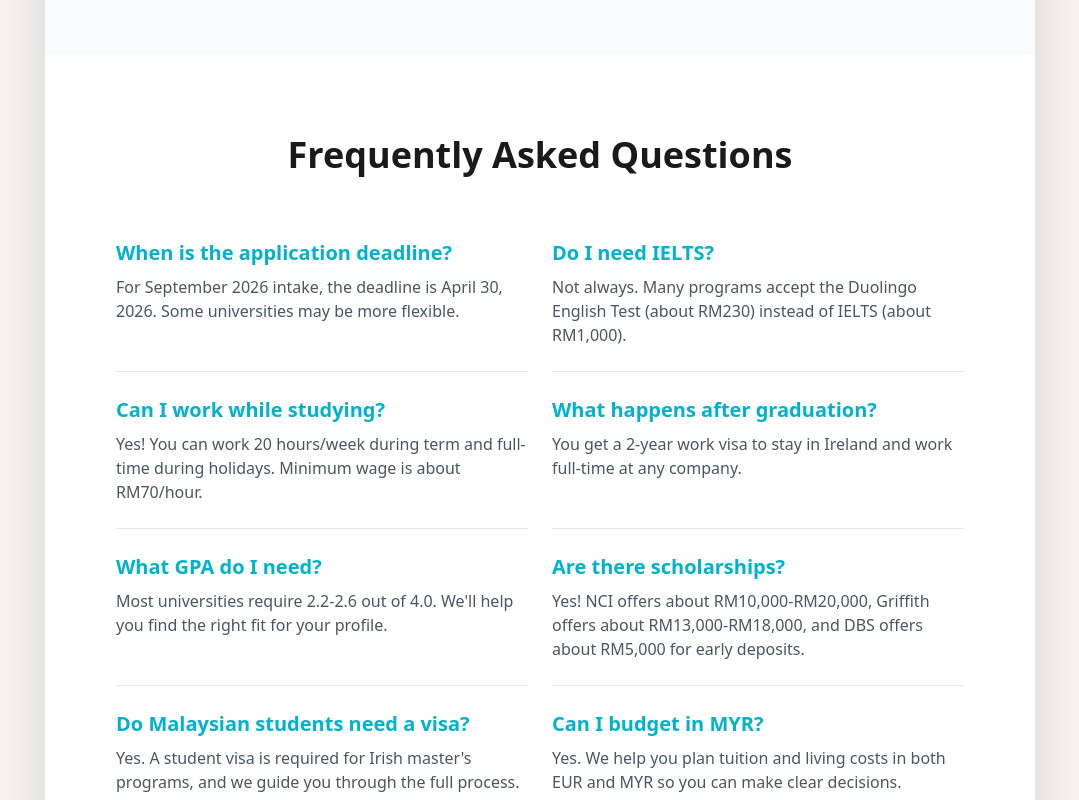
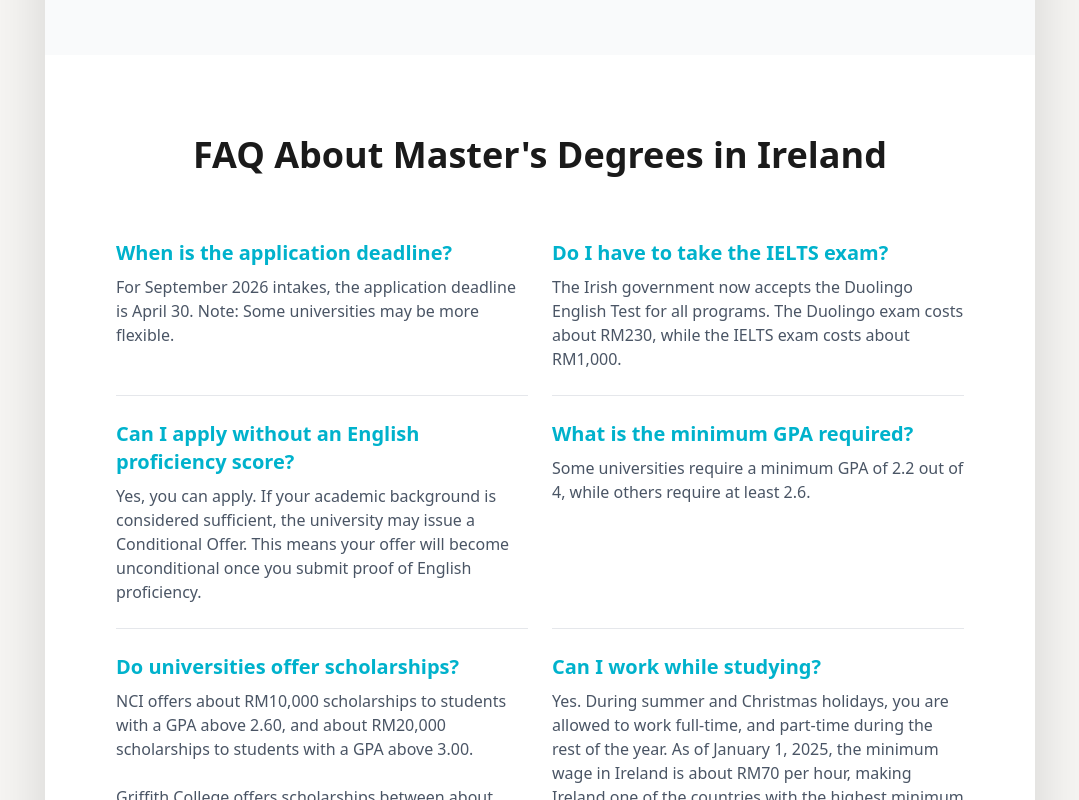
Before and after one commit to gezmakan/educationireland, a Next.js app: page / in a window 1280 px wide. Shown: the part 5520-6320 px from the top of the page, without its empty margins (100-1179 px from the left). Built offline with nearby package versions, Linux system fonts and the light colour scheme.

Commit message:
finalizing the page

```diff
--- a/app/page.tsx
+++ b/app/page.tsx
@@ -530,28 +530,55 @@ export default function Page() {
       <section className="py-20 bg-white">
         <div className="max-w-4xl mx-auto px-6">
           <h2 className="text-3xl md:text-4xl font-black text-center mb-16">
-            Frequently Asked Questions
+            FAQ About Master&apos;s Degrees in Ireland
           </h2>
 
           <div className="grid gap-6 md:grid-cols-2">
             {[
-              { q: "When is the application deadline?", a: "For September 2026 intake, the deadline is April 30, 2026. Some universities may be more flexible." },
-              { q: "Do I need IELTS?", a: "Not always. Many programs accept the Duolingo English Test (about RM230) instead of IELTS (about RM1,000)." },
-              { q: "Can I work while studying?", a: "Yes! You can work 20 hours/week during term and full-time during holidays. Minimum wage is about RM70/hour." },
-              { q: "What happens after graduation?", a: "You get a 2-year work visa to stay in Ireland and work full-time at any company." },
-              { q: "What GPA do I need?", a: "Most universities require 2.2-2.6 out of 4.0. We'll help you find the right fit for your profile." },
               {
-                q: "Are there scholarships?",
-                a: "Yes! NCI offers about RM10,000-RM20,000, Griffith offers about RM13,000-RM18,000, and DBS offers about RM5,000 for early deposits.",
+                q: "When is the application deadline?",
+                a: "For September 2026 intakes, the application deadline is April 30. Note: Some universities may be more flexible.",
               },
-              { q: "Do Malaysian students need a visa?", a: "Yes. A student visa is required for Irish master's programs, and we guide you through the full process." },
-              { q: "Can I budget in MYR?", a: "Yes. We help you plan tuition and living costs in both EUR and MYR so you can make clear decisions." },
-              { q: "What's the visa refusal rate?", a: "Zero. None of our Master's students have ever been refused a visa." },
-              { q: "Is the consultation really free?", a: "100% free. We're paid by universities, not students. You pay nothing for our services." },
+              {
+                q: "Do I have to take the IELTS exam?",
+                a: "The Irish government now accepts the Duolingo English Test for all programs. The Duolingo exam costs about RM230, while the IELTS exam costs about RM1,000.",
+              },
+              {
+                q: "Can I apply without an English proficiency score?",
+                a: "Yes, you can apply. If your academic background is considered sufficient, the university may issue a Conditional Offer. This means your offer will become unconditional once you submit proof of English proficiency.",
+              },
+              {
+                q: "What is the minimum GPA required?",
+                a: "Some universities require a minimum GPA of 2.2 out of 4, while others require at least 2.6.",
+              },
+              {
+                q: "Do universities offer scholarships?",
+                a: "NCI offers about RM10,000 scholarships to students with a GPA above 2.60, and about RM20,000 scholarships to students with a GPA above 3.00.\n\nGriffith College offers scholarships between about RM13,000 and RM18,000, depending on both GPA and English proficiency.\n\nDBS provides about RM5,000 to students who pay their deposit after receiving the offer letter and complete the remaining payment before the course start date.",
+              },
+              {
+                q: "Can I work while studying?",
+                a: "Yes. During summer and Christmas holidays, you are allowed to work full-time, and part-time during the rest of the year. As of January 1, 2025, the minimum wage in Ireland is about RM70 per hour, making Ireland one of the countries with the highest minimum wages in the world.",
+              },
+              {
+                q: "Do I have the right to work in Ireland after graduation?",
+                a: "Graduates of master's programs in Ireland are granted a 2-year work and residence permit. With this permit, you can work full-time in Ireland after graduation.",
+              },
+              {
+                q: "Do I need to pay an application fee?",
+                a: "Yes. To start the process, a about RM1,300 deposit is required. If you are accepted, this amount will be deducted from your tuition fee. If you are not accepted, the deposit will be fully refunded.",
+              },
+              {
+                q: "Have any of your students ever been refused a visa?",
+                a: "So far, none of our master's students have received a visa refusal.",
+              },
+              {
+                q: "If my visa is refused, how much will be deducted?",
+                a: "Only about RM1,300 will be deducted. The remaining tuition fee will be fully refunded to you.",
+              },
             ].map((faq, i) => (
               <div key={i} className="border-b border-gray-200 pb-6">
                 <h3 className="text-xl font-bold text-[#00B2CC] mb-2">{faq.q}</h3>
-                <p className="text-gray-600">{faq.a}</p>
+                <p className="text-gray-600 whitespace-pre-line">{faq.a}</p>
               </div>
             ))}
           </div>
```
